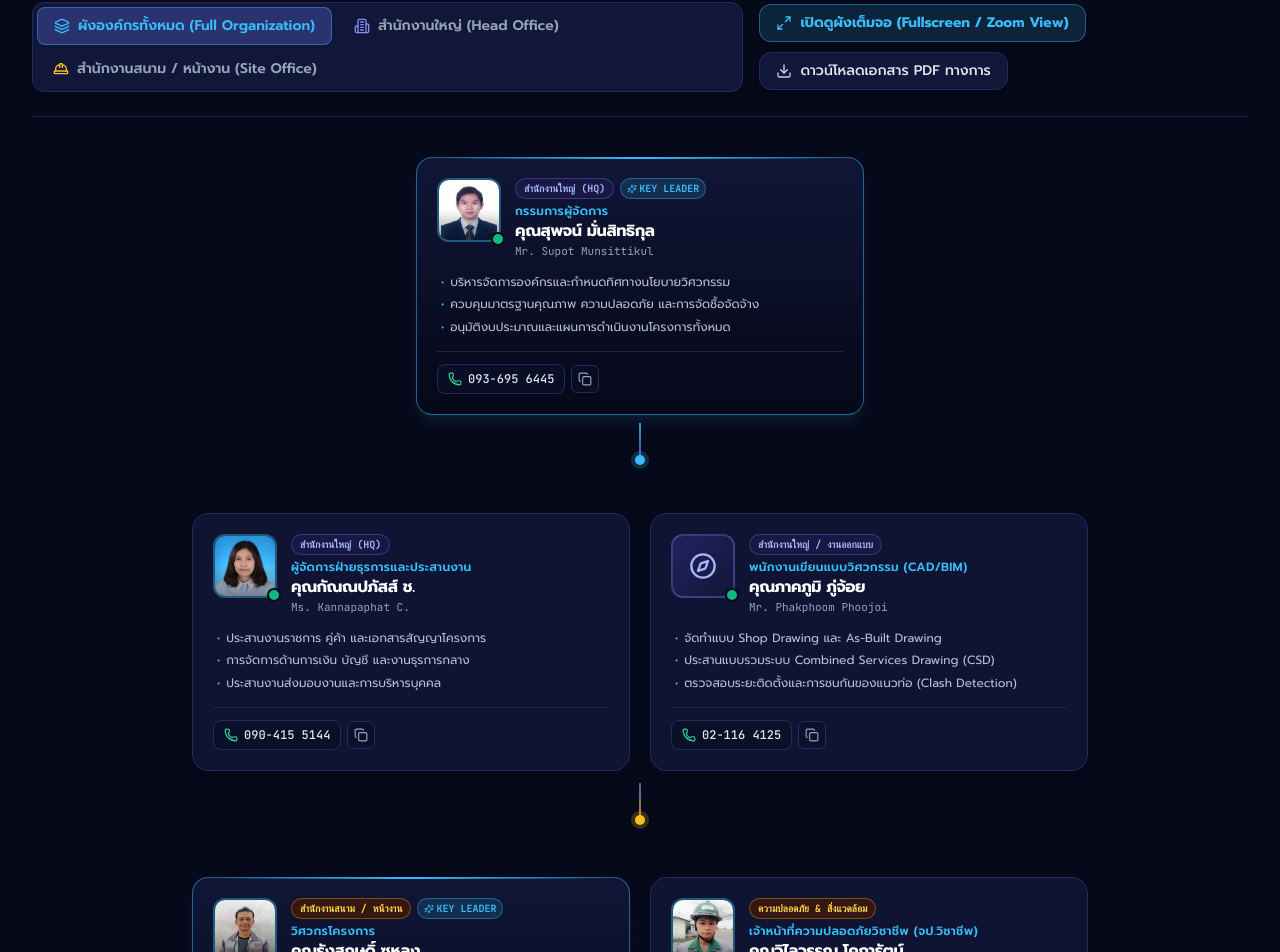
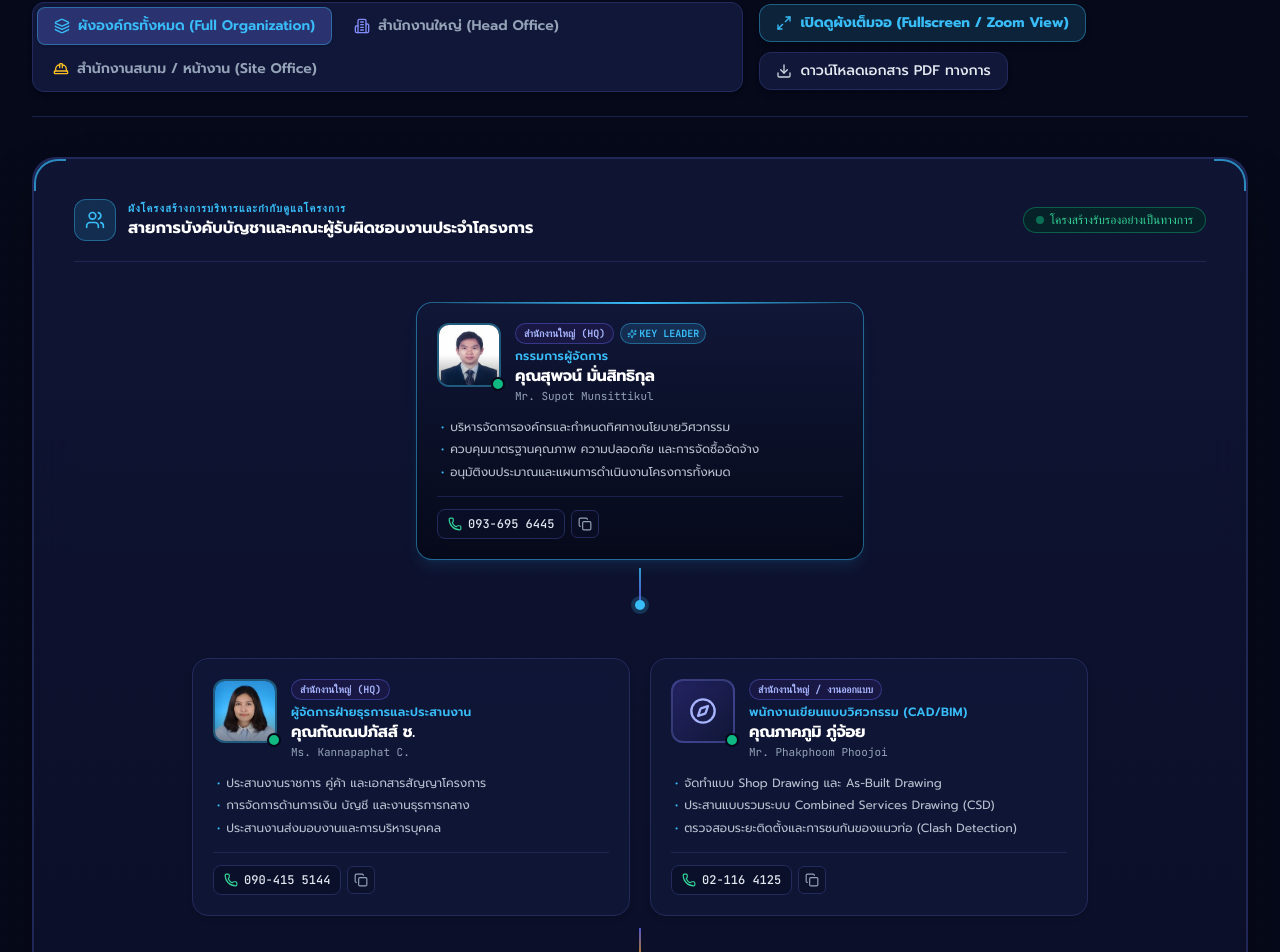
Before and after one commit to Dee0067/skp-association, a Next.js app: page / in a window 1280 px wide. Shown: the part 2408-3360 px from the top of the page. Built offline with nearby package versions, Linux system fonts and the light colour scheme.

Commit message:
fix: correct Thai personnel names and wrap organization hierarchy in a unified enclosing frame

```diff
--- a/src/components/SchematicExplorer.tsx
+++ b/src/components/SchematicExplorer.tsx
@@ -124,7 +124,7 @@ const personnelList: Personnel[] = [
     id: 'rangsarit',
     roleTh: 'วิศวกรโครงการ',
     roleEn: 'Project Engineer',
-    nameTh: 'คุณรังสฤษดิ์ ซูหลง',
+    nameTh: 'คุณรังสฤทธิ์ สุหลง',
     nameEn: 'Mr. Rangsarit Sulong',
     phone: '064-630 4866',
     email: 'rangsarit.meskp@gmail.com',
@@ -149,7 +149,7 @@ const personnelList: Personnel[] = [
     id: 'wilaiwan',
     roleTh: 'เจ้าหน้าที่ความปลอดภัยวิชาชีพ (จป.วิชาชีพ)',
     roleEn: 'Safety Officer (HSE Specialist)',
-    nameTh: 'คุณวิไลวรรณ โคการัตน์',
+    nameTh: 'คุณวิไลวรรณ โกฆะรัตน์',
     nameEn: 'Mrs. Wilaiwan Kokarat',
     phone: '082-208 4541',
     email: 'vilaivan2518@gmail.com',
@@ -173,7 +173,7 @@ const personnelList: Personnel[] = [
     id: 'prasert',
     roleTh: 'หัวหน้าผู้ควบคุมงานสนาม (Foreman)',
     roleEn: 'Site Construction Foreman',
-    nameTh: 'คุณประเสริฐ ละกาสอง',
+    nameTh: 'คุณประเสริฐ ลากะสงค์',
     nameEn: 'Mr. Prasert Lakasong',
     phone: '062-624 8171',
     email: 'prasertlakasong@gmail.com',
@@ -536,8 +536,45 @@ export default function SchematicExplorer() {
           </div>
         </div>
 
-        {/* ORGANIZATIONAL HIERARCHY TREE */}
-        <div className="relative space-y-10">
+        {/* UNIFIED ENCLOSING ORGANIZATION FRAME (กรอบครอบผังองค์กรทั้งหมดให้เป็นส่วนเดียวกัน) */}
+        <div className="relative rounded-3xl bg-gradient-to-b from-skp-navy-card/85 via-skp-navy-deep/95 to-skp-navy-card/85 border-2 border-skp-navy-border/90 hover:border-skp-cyan/40 p-5 sm:p-8 lg:p-10 shadow-2xl shadow-black/50 backdrop-blur-xl transition-all duration-300">
+          {/* Decorative high-tech corner brackets */}
+          <div className="absolute top-0 left-0 w-8 h-8 border-t-2 border-l-2 border-skp-cyan/70 rounded-tl-3xl pointer-events-none" />
+          <div className="absolute top-0 right-0 w-8 h-8 border-t-2 border-r-2 border-skp-cyan/70 rounded-tr-3xl pointer-events-none" />
+          <div className="absolute bottom-0 left-0 w-8 h-8 border-b-2 border-l-2 border-skp-cyan/70 rounded-bl-3xl pointer-events-none" />
+          <div className="absolute bottom-0 right-0 w-8 h-8 border-b-2 border-r-2 border-skp-cyan/70 rounded-br-3xl pointer-events-none" />
+
+          {/* Blueprint subtle background inside frame */}
+          <div className="absolute inset-0 bg-blueprint-dense opacity-10 rounded-3xl pointer-events-none" />
+
+          {/* Organization Frame Inner Top Bar */}
+          <div className="relative z-10 flex flex-col sm:flex-row items-start sm:items-center justify-between gap-3 border-b border-skp-navy-border/80 pb-5 mb-10">
+            <div className="flex items-center gap-3">
+              <div className="p-2.5 rounded-xl bg-skp-cyan/15 border border-skp-cyan/40 text-skp-cyan shadow-sm">
+                <Users className="w-5 h-5" />
+              </div>
+              <div>
+                <span className="text-[11px] font-mono uppercase tracking-widest text-skp-cyan font-bold block">
+                  {language === 'en' ? 'SKP Engineering Hierarchy Matrix' : 'ผังโครงสร้างการบริหารและกำกับดูแลโครงการ'}
+                </span>
+                <h3 className="text-sm sm:text-base font-bold text-white">
+                  {language === 'en'
+                    ? 'Designated Key Personnel & Functional Chain of Command'
+                    : 'สายการบังคับบัญชาและคณะผู้รับผิดชอบงานประจำโครงการ'}
+                </h3>
+              </div>
+            </div>
+
+            <div className="flex items-center gap-2">
+              <span className="inline-flex items-center gap-1.5 px-3 py-1 rounded-full bg-emerald-950/60 border border-emerald-500/40 text-emerald-400 text-xs font-mono font-medium">
+                <span className="w-2 h-2 rounded-full bg-emerald-500 animate-pulse" />
+                {language === 'en' ? 'Certified Structure' : 'โครงสร้างรับรองอย่างเป็นทางการ'}
+              </span>
+            </div>
+          </div>
+
+          {/* ORGANIZATIONAL HIERARCHY TREE */}
+          <div className="relative space-y-10 z-10">
           {/* LEVEL 1: MANAGING DIRECTOR */}
           {(activeTab === 'all' || activeTab === 'head_office') && director && (
             <div className="flex flex-col items-center">
@@ -679,6 +716,7 @@ export default function SchematicExplorer() {
               </div>
             </div>
           )}
+        </div>
         </div>
 
         {/* OFFICIAL DRAWING TEASER STRIP */}
```
